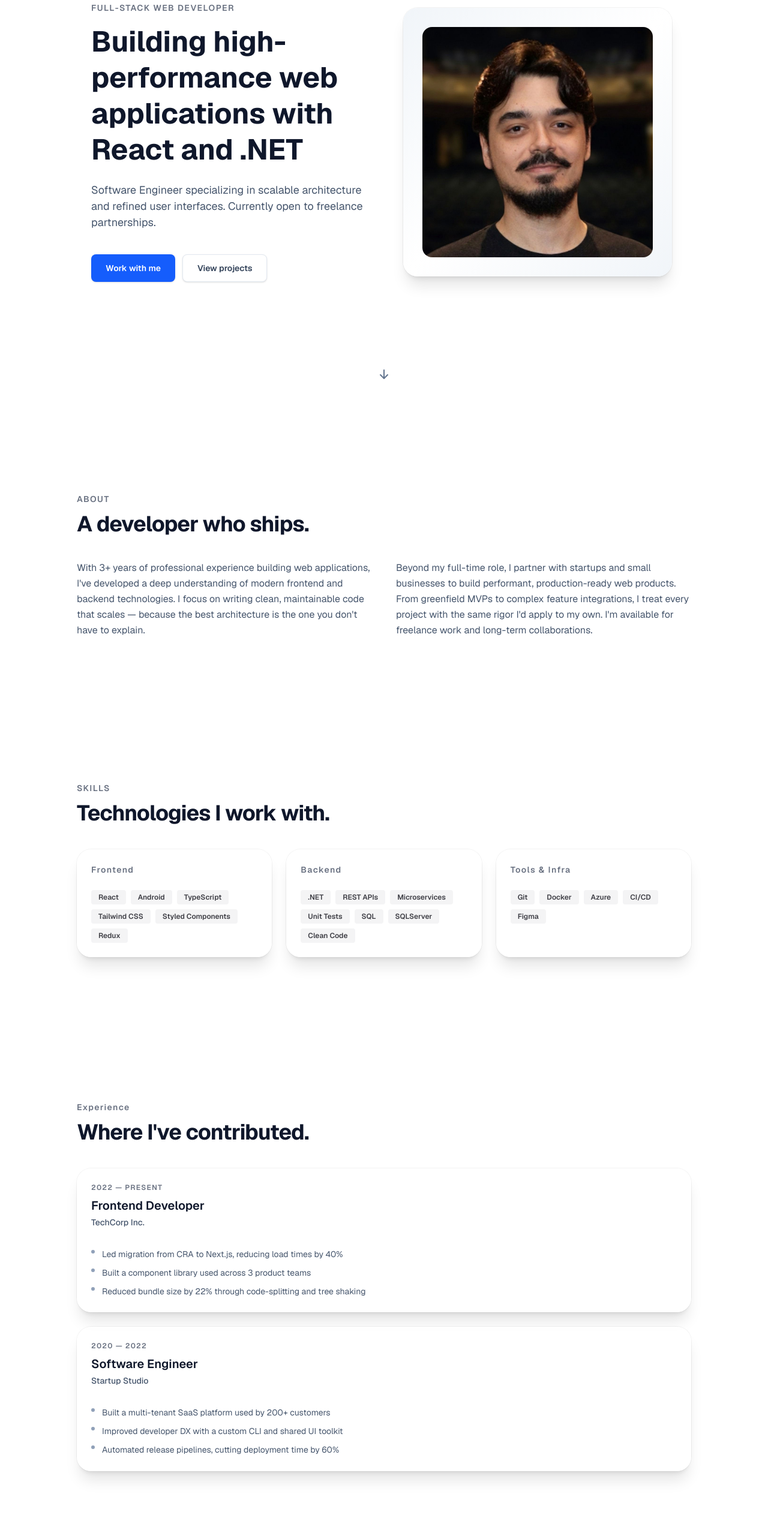
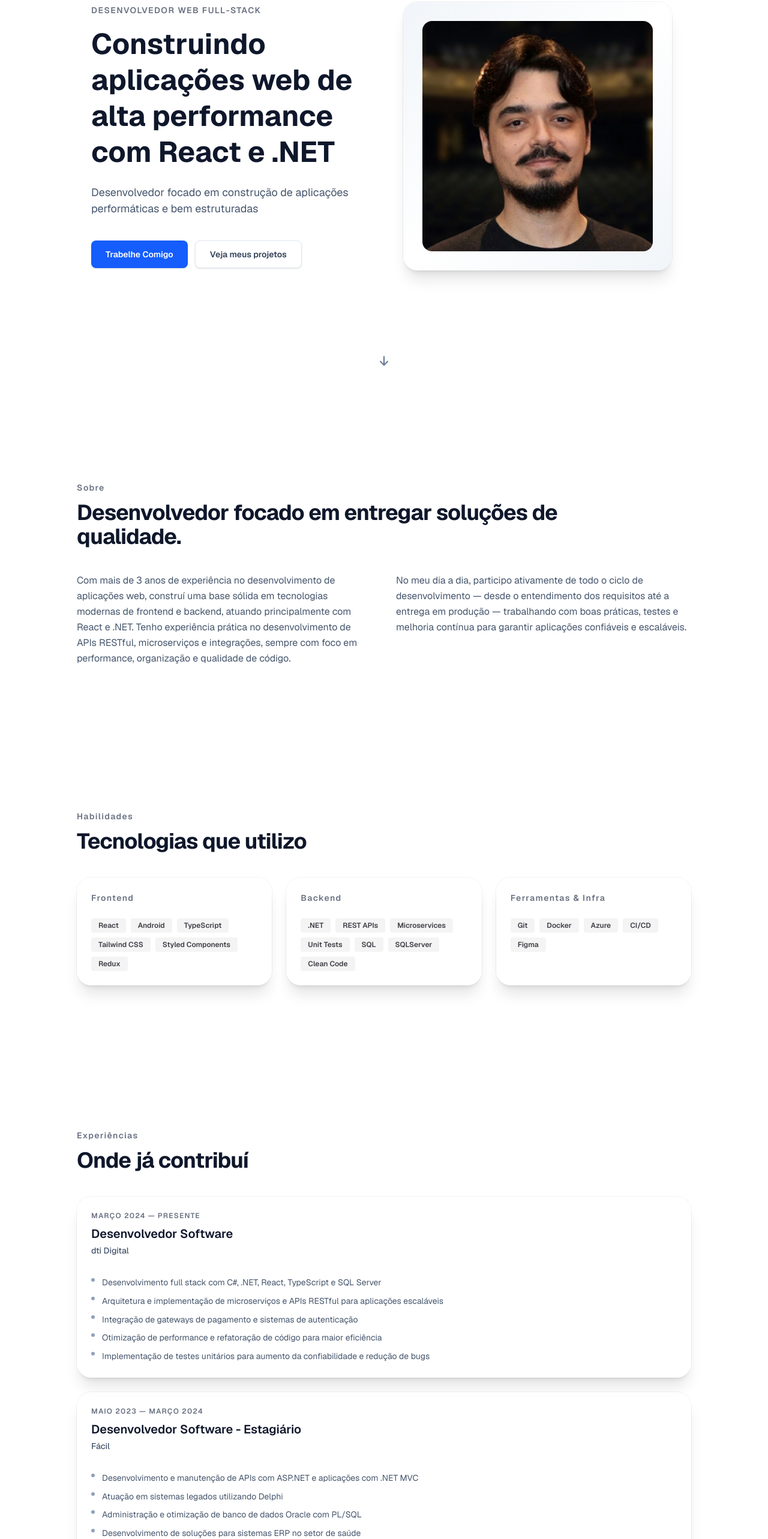
Before and after one commit to GabrielYujiYasuda/Portfolio, a React (Vite) app: page / in a window 1280 px wide. Shown: the part 234-2800 px from the top of the page at 60% size. Built offline with nearby package versions, Linux system fonts and the light colour scheme.

Commit message:
feat: add hardcoded strings into constants and translate to portuguese

```diff
--- a/src/components/ProjectsCards.tsx
+++ b/src/components/ProjectsCards.tsx
@@ -18,6 +18,10 @@ export type ProjectCardData = {
   /** Optional trailing content (e.g. badges, actions) */
   children?: ReactNode;
   className?: string;
+  /** Disable clicking on the Live Demo button */
+  isLiveDemoDisabled?: boolean;
+  /** Hide the Source button */
+  hideSource?: boolean;
 };
 
 type ProjectsCardsProps = {
@@ -71,6 +75,9 @@ const ProjectsCards = ({ projects, className }: ProjectsCardsProps) => {
 
                 <div className="flex flex-wrap items-center gap-4 pt-2">
                   {project.liveUrl ? (
+                    project.isLiveDemoDisabled ? (
+                      <span className="text-sm font-semibold text-gray-400 cursor-not-allowed">Live Demo</span>
+                    ) : (
                       <a
                         href={project.liveUrl}
                         target="_blank"
@@ -79,9 +86,10 @@ const ProjectsCards = ({ projects, className }: ProjectsCardsProps) => {
                       >
                         Live Demo
                       </a>
+                    )
                   ) : null}
 
-                  {project.sourceUrl ? (
+                  {!project.hideSource && project.sourceUrl ? (
                     <a
                       href={project.sourceUrl}
                       target="_blank"
--- a/src/pages/Landing/Sections/ExperienceSection.tsx
+++ b/src/pages/Landing/Sections/ExperienceSection.tsx
@@ -1,37 +1,17 @@
 import ExperienceCard from "../../../components/ExperienceCard";
-import type { ExperienceCardProps } from "../../../components/ExperienceCard";
-import { STYLES } from "../../../shared/constants";
+import { EXPERIENCE_SECTION, STYLES } from "../../../shared/constants";
 
-const experiences: ExperienceCardProps[] = [
-  {
-    dateRange: "2022 — Present",
-    title: "Frontend Developer",
-    company: "TechCorp Inc.",
-    highlights: [
-      "Led migration from CRA to Next.js, reducing load times by 40%",
-      "Built a component library used across 3 product teams",
-      "Reduced bundle size by 22% through code-splitting and tree shaking",
-    ],
-  },
-  {
-    dateRange: "2020 — 2022",
-    title: "Software Engineer",
-    company: "Startup Studio",
-    highlights: [
-      "Built a multi-tenant SaaS platform used by 200+ customers",
-      "Improved developer DX with a custom CLI and shared UI toolkit",
-      "Automated release pipelines, cutting deployment time by 60%",
-    ],
-  },
-];
+const experiences = EXPERIENCE_SECTION.EXPERIENCES;
 
 const ExperienceSection = () => {
   return (
     <section className="my-20">
       <div className={`mx-auto ${STYLES.BASE_HORIZONTAL_PADDING} py-20`}>
         <div className="max-w-4xl">
-          <p className="text-sm font-semibold tracking-widest text-gray-500">Experience</p>
-          <h2 className="mt-3 text-3xl font-bold tracking-tight text-slate-900 sm:text-4xl">Where I've contributed.</h2>
+          <p className="text-sm font-semibold tracking-widest text-gray-500">{EXPERIENCE_SECTION.EXPERIENCE_TEXT}</p>
+          <h2 className="mt-3 text-3xl font-bold tracking-tight text-slate-900 sm:text-4xl">
+            {EXPERIENCE_SECTION.TITLE}
+          </h2>
         </div>
 
         <div className="mt-10 flex flex-col gap-6">
--- a/src/pages/Landing/Sections/ProjectsSection.tsx
+++ b/src/pages/Landing/Sections/ProjectsSection.tsx
@@ -1,39 +1,17 @@
 import ProjectsCards from "../../../components/ProjectsCards";
-import type { ProjectCardData } from "../../../components/ProjectsCards";
-import { STYLES } from "../../../shared/constants";
-import appImage from "../../../assets/cellphone-app.png";
-import webImage from "../../../assets/web-app.png";
+import { STYLES, PROJECTS_SECTION } from "../../../shared/constants";
 
-const projects: ProjectCardData[] = [
-  {
-    title: "Web Application Dashboard",
-    description:
-      "Real-time analytics platform with interactive charts, role-based access, and automated reporting. Built for a fintech startup processing 2M+ events daily.",
-    imageSrc: appImage,
-    imageAlt: "Web application dashboard screenshot",
-    tags: [".NET", "React", "SQLServer", "Microservices", "Azure DevOps"],
-    liveUrl: "#",
-    sourceUrl: "#",
-  },
-  {
-    title: "Mobile Android App",
-    description:
-      "Reusable component library with a strict design token system, used across multiple web products to ensure UI consistency and accessibility.",
-    imageSrc: webImage,
-    imageAlt: "Mobile Android app screenshot",
-    tags: ["Android", "Kotlin", "JetPackCCompose", "Firebase"],
-    liveUrl: "#",
-    sourceUrl: "#",
-  },
-];
+const projects = PROJECTS_SECTION.PROJECTS;
 
 const ProjectsSection = () => {
   return (
     <section className="my-20">
       <div className={`mx-auto ${STYLES.BASE_HORIZONTAL_PADDING} py-20`}>
         <div className="max-w-4xl">
-          <p className="text-sm font-semibold tracking-widest text-gray-500">Projects</p>
-          <h2 className="mt-3 text-3xl font-bold tracking-tight text-slate-900 sm:text-4xl">Selected work.</h2>
+          <p className="text-sm font-semibold tracking-widest text-gray-500">{PROJECTS_SECTION.PROJECTS_TEXT}</p>
+          <h2 className="mt-3 text-3xl font-bold tracking-tight text-slate-900 sm:text-4xl">
+            {PROJECTS_SECTION.TITLE}
+          </h2>
         </div>
 
         <div className="mt-10">
--- a/src/pages/Landing/Sections/SkillsSection.tsx
+++ b/src/pages/Landing/Sections/SkillsSection.tsx
@@ -3,16 +3,16 @@ import { SKILLS_SECTION, STYLES } from "../../../shared/constants";
 
 const skillGroups = [
   {
-    title: "Frontend",
-    tags: ["React", "Android", "TypeScript", "Tailwind CSS", "Styled Components", "Redux"],
+    title: SKILLS_SECTION.SKILL_GROUPS.FRONTEND.TITLE,
+    tags: SKILLS_SECTION.SKILL_GROUPS.FRONTEND.TAGS,
   },
   {
-    title: "Backend",
-    tags: [".NET", "REST APIs", "Microservices", "Unit Tests", "SQL", "SQLServer", "Clean Code"],
+    title: SKILLS_SECTION.SKILL_GROUPS.BACKEND.TITLE,
+    tags: SKILLS_SECTION.SKILL_GROUPS.BACKEND.TAGS,
   },
   {
-    title: "Tools & Infra",
-    tags: ["Git", "Docker", "Azure", "CI/CD", "Figma"],
+    title: SKILLS_SECTION.SKILL_GROUPS.TOOLS_INFRA.TITLE,
+    tags: SKILLS_SECTION.SKILL_GROUPS.TOOLS_INFRA.TAGS,
   },
 ];
 
--- a/src/shared/constants.ts
+++ b/src/shared/constants.ts
@@ -8,24 +8,121 @@ export const STYLES = {
 };
 
 export const INTRODUCTION_SECTION = {
-  STACK_TEXT: "FULL-STACK WEB DEVELOPER",
-  TITLE: "Building high-performance web applications with React and .NET",
-  SUB_TITLE:
-    "Software Engineer specializing in scalable architecture and refined user interfaces. Currently open to freelance partnerships.",
-  WORK_WITH_ME_TEXT: "Work with me",
-  VIEW_PROJECTS_TEXT: "View projects",
+  STACK_TEXT: "DESENVOLVEDOR WEB FULL-STACK",
+  TITLE: "Construindo aplicações web de alta performance com React e .NET",
+  SUB_TITLE: "Desenvolvedor focado em construção de aplicações performáticas e bem estruturadas",
+  WORK_WITH_ME_TEXT: "Trabelhe Comigo",
+  VIEW_PROJECTS_TEXT: "Veja meus projetos",
 };
 
 export const ABOUT_ME_SECTION = {
-  ABOUT_TEXT: "ABOUT",
-  TITLE: "A developer who ships.",
+  ABOUT_TEXT: "Sobre",
+  TITLE: "Desenvolvedor focado em entregar soluções de qualidade.",
   LEFT_PARAGRAPH:
-    "With 3+ years of professional experience building web applications, I've developed a deep understanding of modern frontend and backend technologies. I focus on writing clean, maintainable code that scales — because the best architecture is the one you don't have to explain.",
+    "Com mais de 3 anos de experiência no desenvolvimento de aplicações web, construí uma base sólida em tecnologias modernas de frontend e backend, atuando principalmente com React e .NET. Tenho experiência prática no desenvolvimento de APIs RESTful, microserviços e integrações, sempre com foco em performance, organização e qualidade de código.",
   RIGHT_PARAGRAPH:
-    "Beyond my full-time role, I partner with startups and small businesses to build performant, production-ready web products. From greenfield MVPs to complex feature integrations, I treat every project with the same rigor I'd apply to my own. I'm available for freelance work and long-term collaborations.",
+    "No meu dia a dia, participo ativamente de todo o ciclo de desenvolvimento — desde o entendimento dos requisitos até a entrega em produção — trabalhando com boas práticas, testes e melhoria contínua para garantir aplicações confiáveis e escaláveis.",
 };
 
 export const SKILLS_SECTION = {
-  SKILLS_TEXT: "SKILLS",
-  TITLE: "Technologies I work with.",
+  SKILLS_TEXT: "Habilidades",
+  TITLE: "Tecnologias que utilizo",
+  SKILL_GROUPS: {
+    FRONTEND: {
+      TITLE: "Frontend",
+      TAGS: ["React", "Android", "TypeScript", "Tailwind CSS", "Styled Components", "Redux"],
+    },
+    BACKEND: {
+      TITLE: "Backend",
+      TAGS: [".NET", "REST APIs", "Microservices", "Unit Tests", "SQL", "SQLServer", "Clean Code"],
+    },
+    TOOLS_INFRA: {
+      TITLE: "Ferramentas & Infra",
+      TAGS: ["Git", "Docker", "Azure", "CI/CD", "Figma"],
+    },
+  },
 };
+
+export const EXPERIENCE_SECTION = {
+  EXPERIENCE_TEXT: "Experiências",
+  TITLE: "Onde já contribuí",
+  EXPERIENCES: [
+    {
+      dateRange: "Março 2024 — Presente",
+      title: "Desenvolvedor Software",
+      company: "dti Digital",
+      highlights: [
+        "Desenvolvimento full stack com C#, .NET, React, TypeScript e SQL Server",
+        "Arquitetura e implementação de microserviços e APIs RESTful para aplicações escaláveis",
+        "Integração de gateways de pagamento e sistemas de autenticação",
+        "Otimização de performance e refatoração de código para maior eficiência",
+        "Implementação de testes unitários para aumento da confiabilidade e redução de bugs",
+      ],
+    },
+    {
+      dateRange: "Maio 2023 — Março 2024",
+      title: "Desenvolvedor Software - Estagiário",
+      company: "Fácil",
+      highlights: [
+        "Desenvolvimento e manutenção de APIs com ASP.NET e aplicações com .NET MVC",
+        "Atuação em sistemas legados utilizando Delphi",
+        "Administração e otimização de banco de dados Oracle com PL/SQL",
+        "Desenvolvimento de soluções para sistemas ERP no setor de saúde",
+      ],
+    },
+    {
+      dateRange: "Maio 2022 — Abril 2023",
+      title: "Analista de Sistemas - Estagiário",
+      company: "Aliança Energia",
+      highlights: [
+        "Atuação em QA garantindo qualidade e performance de sistemas",
+        "Suporte a sistemas corporativos TOTVS (RM e Fluig)",
+        "Gestão de demandas com GLPI e documentação de processos",
+        "Participação no levantamento de requisitos com stakeholders",
+      ],
+    },
+  ],
+  EXPERIENCE_GROUPS: {},
+};
+
+export const PROJECTS_SECTION = {
+  PROJECTS_TEXT: "Projetos",
+  TITLE: "Trabalhos selecionados",
+  PROJECTS: [
+    {
+      title: "Plataforma SaaS de Gestão de Trabalhadores (Confidencial)",
+      description:
+        "Plataforma SaaS de larga escala utilizada em toda a América do Norte para gestão de trabalhadores e acompanhamento de requisitos obrigatórios, garantindo conformidade com regulamentações locais. Atuei no desenvolvimento de APIs RESTful e microserviços, integrações críticas e otimização de performance, contribuindo para a confiabilidade e escalabilidade do sistema em produção.",
+      imageSrc: "/src/assets/cellphone-app.png",
+      imageAlt: "SaaS web application interface",
+      tags: [".NET", "React", "SQL Server", "Microservices", "Azure DevOps"],
+      liveUrl: "#",
+      sourceUrl: "#",
+      isLiveDemoDisabled: true,
+      hideSource: true,
+    },
+    {
+      title: "Aplicativo Android Nativo (Confidencial)",
+      description:
+        "Aplicativo Android nativo utilizado por mais de 700 mil trabalhadores na América do Norte. Atuei na modernização da interface por meio da refatoração de layouts XML para Jetpack Compose, além de contribuir com melhorias de performance, usabilidade e manutenção do código.",
+      imageSrc: "/src/assets/web-app.png",
+      imageAlt: "Mobile Android app screenshot",
+      tags: ["Android", "Kotlin", "Jetpack Compose"],
+      liveUrl: "#",
+      sourceUrl: "#",
+      isLiveDemoDisabled: true,
+      hideSource: true,
+    },
+    {
+      title: "Orca Sound (Voluntariado)",
+      description:
+        "Projeto voluntário focado na melhoria de aplicações web voltadas à experiência do usuário. Atuei no desenvolvimento com React, colaborando com a equipe de UX para evoluir a interface, melhorar a usabilidade e entregar uma experiência mais intuitiva e acessível.",
+      imageSrc: "/src/assets/orcasounde-photo.png",
+      imageAlt: "Orca Sound web application screenshot",
+      tags: ["React", "TypeScript", "UX/UI", "Comunicação em Inglês"],
+      liveUrl: "https://www.orcasound.net/",
+      sourceUrl: "#",
+      hideSource: true,
+    },
+  ],
+};
```
Also changed, not shown: src/assets/orcasounde-photo.png (added). Lines whose indentation alone changed are shown as unchanged.
